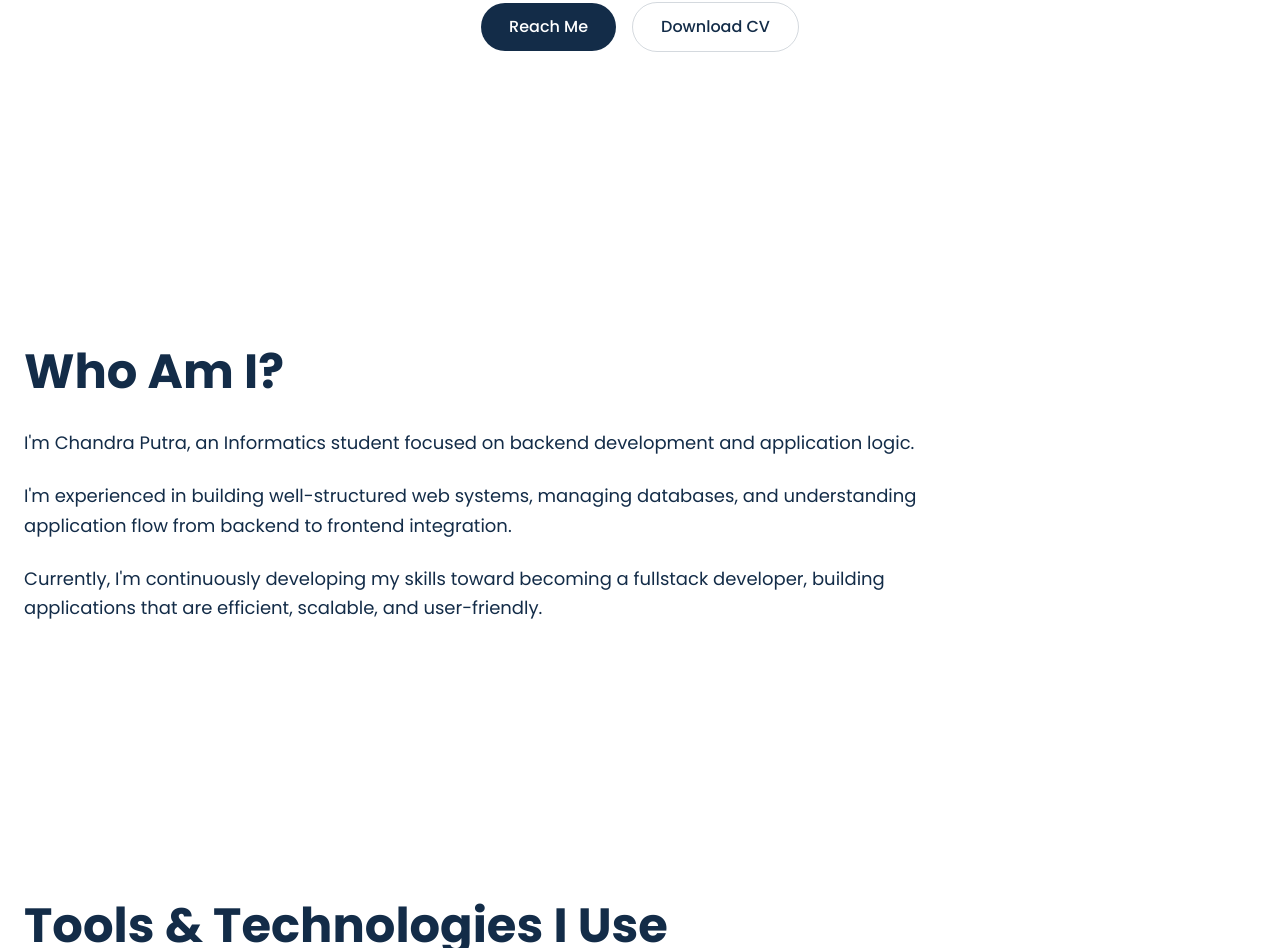
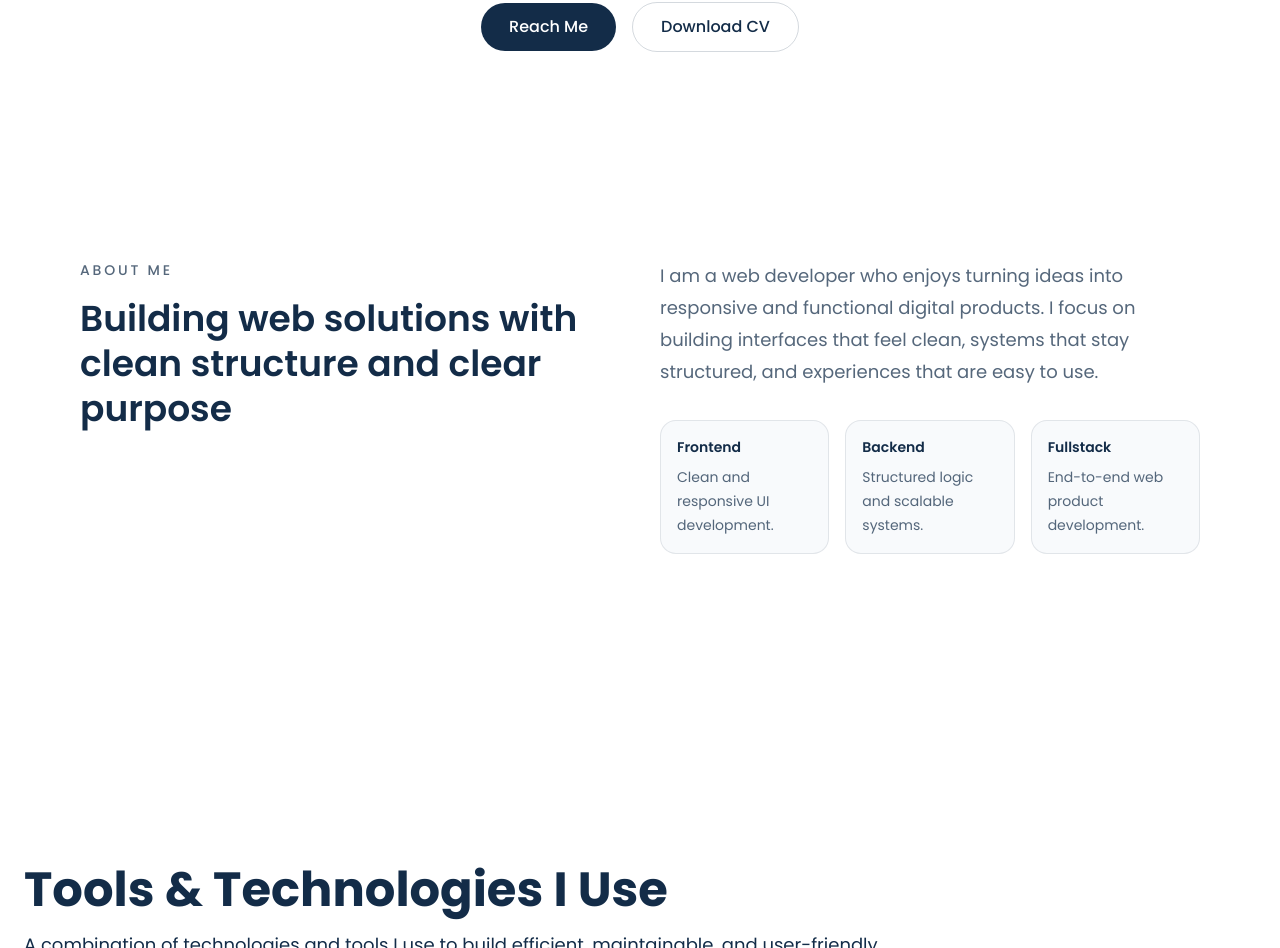
Before and after one commit to chandraputra06/chandraputra, a Next.js app: page / in a window 1280 px wide. Shown: the part 899-1847 px from the top of the page. Built offline with nearby package versions, Linux system fonts and the light colour scheme.

Commit message:
feat: add about section to homepage with clean intro layout

```diff
--- a/app/page.js
+++ b/app/page.js
@@ -1,18 +1,18 @@
-'use client'
+"use client";
 
-import Link from 'next/link'
-import Image from 'next/image'
+import Link from "next/link";
+import Image from "next/image";
 
-import ProjectCard from '@/components/ProjectCard'
-import AccordionFAQ from '@/components/AccordionFAQ'
-import CTASection from '@/components/CTASection'
-import PageTransition from '@/components/PageTransition'
-import TechStackSection from '@/components/TechStackSection'
-import ScrollReveal from '@/components/ScrollReveal'
-import CertificationsSection from '@/components/CertificationsSection'
-import { projects } from '@/data/projects'
-import { faqData } from '@/data/faq'
-import HeroImage from '@/components/HeroImage'
+import ProjectCard from "@/components/ProjectCard";
+import AccordionFAQ from "@/components/AccordionFAQ";
+import CTASection from "@/components/CTASection";
+import PageTransition from "@/components/PageTransition";
+import TechStackSection from "@/components/TechStackSection";
+import ScrollReveal from "@/components/ScrollReveal";
+import CertificationsSection from "@/components/CertificationsSection";
+import { projects } from "@/data/projects";
+import { faqData } from "@/data/faq";
+import HeroImage from "@/components/HeroImage";
 
 export default function Home() {
   return (
@@ -25,42 +25,46 @@ return (
 
         <div className="relative mx-auto max-w-7xl px-6 py-20">
           {/* HERO */}
-            <ScrollReveal as="section"
-                className="flex min-h-screen flex-col items-center justify-center px-4 py-24 text-center">
+          <ScrollReveal
+            as="section"
+            className="flex min-h-screen flex-col items-center justify-center px-4 py-24 text-center"
+          >
             <div className="mx-auto flex w-full max-w-5xl flex-col items-center">
-                    <h1
-                        className="hero-fade-up text-4xl font-medium leading-tight text-[var(--foreground)] sm:text-4xl md:text-5xl lg:text-6xl">
+              <h1 className="hero-fade-up text-4xl font-medium leading-tight text-[var(--foreground)] sm:text-4xl md:text-5xl lg:text-6xl">
                 Building Seamless Experiences
               </h1>
 
-                    <h2
-                        className="hero-fade-up-delay-1 mt-4 text-2xl font-normal text-[var(--muted)] sm:text-3xl md:text-4xl">
-                        crafted by{' '}
+              <h2 className="hero-fade-up-delay-1 mt-4 text-2xl font-normal text-[var(--muted)] sm:text-3xl md:text-4xl">
+                crafted by{" "}
                 <span className="font-semibold text-[var(--accent-primary)]">
                   Chandra Putra
                 </span>
               </h2>
 
               <div className="hero-fade-up-delay-2 relative mt-10 w-full max-w-2xl">
-                        <div
-                            className="hero-float-soft absolute inset-y-3 -left-3 -right-3 rounded-[2rem] bg-[var(--accent-primary)]/20" />
+                <div className="hero-float-soft absolute inset-y-3 -left-3 -right-3 rounded-[2rem] bg-[var(--accent-primary)]/20" />
                 <HeroImage />
               </div>
 
-                    <p
-                        className="hero-fade-up-delay-2 mt-10 max-w-3xl text-lg leading-8 text-[var(--muted)] sm:text-xl">
-                        I&apos;m a Full Stack Web Developer focused on building clean, responsive,
-                        and scalable digital solutions for modern web experiences.
+              <p className="hero-fade-up-delay-2 mt-10 max-w-3xl text-lg leading-8 text-[var(--muted)] sm:text-xl">
+                I&apos;m a Full Stack Web Developer focused on building clean,
+                responsive, and scalable digital solutions for modern web
+                experiences.
               </p>
 
               <div className="hero-fade-up-delay-3 mt-10 flex flex-col items-center gap-4 sm:flex-row">
-                        <Link href="/contact"
-                            className="inline-flex items-center justify-center rounded-full bg-[var(--accent-primary)] px-7 py-3 text-base font-medium text-white transition-all duration-300 hover:scale-[1.02] hover:opacity-90">
+                <Link
+                  href="/contact"
+                  className="inline-flex items-center justify-center rounded-full bg-[var(--accent-primary)] px-7 py-3 text-base font-medium text-white transition-all duration-300 hover:scale-[1.02] hover:opacity-90"
+                >
                   Reach Me
                 </Link>
 
-                        <a href="/cv-chandra-putra.pdf" download
-                            className="inline-flex items-center justify-center rounded-full border border-[var(--border-2)] px-7 py-3 text-base font-medium text-[var(--foreground)] transition-all duration-300 hover:scale-[1.02] hover:bg-[var(--surface-1)]">
+                <a
+                  href="/cv-chandra-putra.pdf"
+                  download
+                  className="inline-flex items-center justify-center rounded-full border border-[var(--border-2)] px-7 py-3 text-base font-medium text-[var(--foreground)] transition-all duration-300 hover:scale-[1.02] hover:bg-[var(--surface-1)]"
+                >
                   Download CV
                 </a>
               </div>
@@ -68,28 +72,53 @@ return (
           </ScrollReveal>
 
           {/* WHO AM I */}
-            <ScrollReveal as="section" className="mt-10 py-20" delay={100}>
-                <div className="gradient-divider mb-20" />
-                <div className="max-w-4xl">
-                    <h2 className="mb-8 text-4xl font-bold md:text-5xl">
-                        <span className="text-gradient">Who Am I?</span>
+          <ScrollReveal as="section" className="py-20 md:py-28">
+            <div className="mx-auto grid w-full max-w-6xl gap-10 px-4 md:grid-cols-2 md:items-start">
+              <div>
+                <p className="text-sm font-medium uppercase tracking-[0.2em] text-[var(--muted)]">
+                  About Me
+                </p>
+                <h2 className="mt-4 max-w-xl text-3xl font-semibold leading-tight text-[var(--foreground)] md:text-4xl">
+                  Building web solutions with clean structure and clear purpose
                 </h2>
+              </div>
 
-                    <div className="space-y-6 text-lg leading-relaxed text-muted">
-                        <p>
-                            I&apos;m Chandra Putra, an Informatics student focused on backend
-                            development and application logic.
+              <div>
+                <p className="text-base leading-8 text-[var(--muted)] md:text-lg">
+                  I am a web developer who enjoys turning ideas into responsive
+                  and functional digital products. I focus on building
+                  interfaces that feel clean, systems that stay structured, and
+                  experiences that are easy to use.
                 </p>
-                        <p>
-                            I&apos;m experienced in building well-structured web systems, managing
-                            databases, and understanding application flow from backend to
-                            frontend integration.
+
+                <div className="mt-8 grid gap-4 sm:grid-cols-3">
+                  <div className="rounded-2xl border border-[var(--border-1)] bg-[var(--surface-1)] p-4">
+                    <h3 className="text-sm font-semibold text-[var(--foreground)]">
+                      Frontend
+                    </h3>
+                    <p className="mt-2 text-sm leading-6 text-[var(--muted)]">
+                      Clean and responsive UI development.
                     </p>
-                        <p>
-                            Currently, I&apos;m continuously developing my skills toward becoming a
-                            fullstack developer, building applications that are efficient,
-                            scalable, and user-friendly.
+                  </div>
+
+                  <div className="rounded-2xl border border-[var(--border-1)] bg-[var(--surface-1)] p-4">
+                    <h3 className="text-sm font-semibold text-[var(--foreground)]">
+                      Backend
+                    </h3>
+                    <p className="mt-2 text-sm leading-6 text-[var(--muted)]">
+                      Structured logic and scalable systems.
                     </p>
+                  </div>
+
+                  <div className="rounded-2xl border border-[var(--border-1)] bg-[var(--surface-1)] p-4">
+                    <h3 className="text-sm font-semibold text-[var(--foreground)]">
+                      Fullstack
+                    </h3>
+                    <p className="mt-2 text-sm leading-6 text-[var(--muted)]">
+                      End-to-end web product development.
+                    </p>
+                  </div>
+                </div>
               </div>
             </div>
           </ScrollReveal>
@@ -111,10 +140,14 @@ return (
               <h2 className="text-4xl font-bold md:text-5xl">
                 <span className="text-gradient">Projects</span>
               </h2>
-                    <Link href="/projects"
-                        className="group inline-flex items-center gap-2 font-medium text-accent-500 transition-all duration-300 hover:text-accent-400">
+              <Link
+                href="/projects"
+                className="group inline-flex items-center gap-2 font-medium text-accent-500 transition-all duration-300 hover:text-accent-400"
+              >
                 View All
-                    <span className="transition-transform duration-300 group-hover:translate-x-1">→</span>
+                <span className="transition-transform duration-300 group-hover:translate-x-1">
+                  →
+                </span>
               </Link>
             </div>
 
@@ -143,5 +176,5 @@ return (
         </div>
       </div>
     </PageTransition>
-)
+  );
 }
```
Lines whose indentation alone changed are shown as unchanged.
